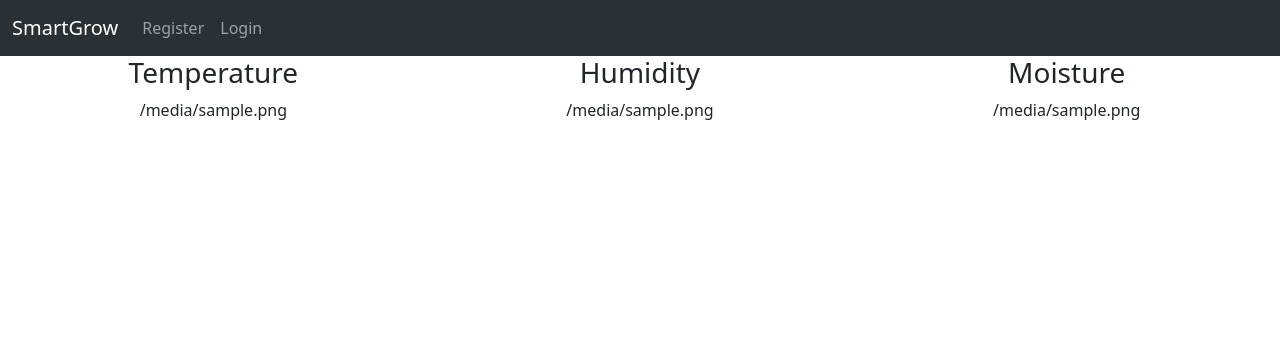
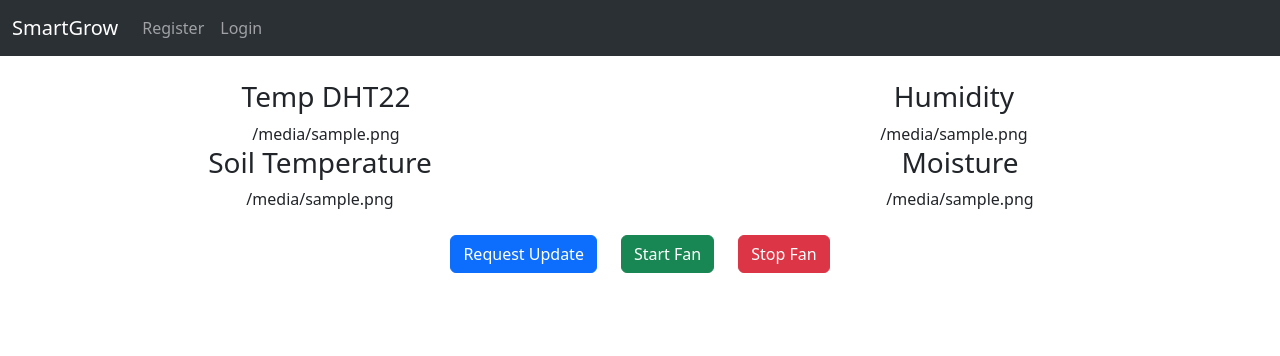
Before and after one commit to JavierVolpe/SmartGrow, a Flask app: template templates/temperature.html in a window 1280 px wide. Shown: the top 356 px of the page. Run offline with Flask 2, Linux system fonts and the light colour scheme; the template is opened without the code that fills it: most values are stand-ins (such as "Sample title", 1, 10 or a date in 2020).

Commit message:
Update temperature.html

```diff
--- a/templates/temperature.html
+++ b/templates/temperature.html
@@ -3,24 +3,50 @@
 {% block title %}Temperature{% endblock %}
 
 {% block content %}
-<center>
-    <div class="container-fluid">  <!-- Use a fluid container to make the graphs more responsive -->
-        <div class="row justify-content-center">  <!-- Center align the row -->
-            <div class="col-lg-4 col-md-6 col-sm-12">
-                <h3>Temperature</h3>
-                {{ data_img | safe }}
+<div class="container-fluid">
+
+    <!-- Graphs -->
+    <div class="row justify-content-center">
+        <div class="row justify-content-center mt-4">
+            <div class="col-lg-6 col-md-6 col-sm-12 text-center">
+                <h3>Temp DHT22</h3>
+                {{ data_img4 | safe }}
             </div>
-            <div class="col-lg-4 col-md-6 col-sm-12">
+        <div class="col-lg-6 col-md-6 col-sm-12 text-center">
             <h3>Humidity</h3>
             {{ data_img2 | safe }}
         </div>
-            <div class="col-lg-4 col-md-6 col-sm-12">
+    </div>
+    <div class="col-lg-6 col-md-6 col-sm-12 text-center">
+        <h3>Soil Temperature</h3>
+        {{ data_img | safe }}
+    </div>
+
+        <div class="col-lg-6 col-md-6 col-sm-12 text-center">
             <h3>Moisture</h3>
             {{ data_img3 | safe }}
         </div>
     </div>
+    <!-- Buttons to Control Devices -->
+    <div class="row justify-content-center my-4">
+        <div class="col-auto">
+            <form action="{{ url_for('send_update') }}" method="post">
+                <button type="submit" class="btn btn-primary">Request Update</button>
+            </form>
         </div>
-</center>
+        <div class="col-auto">
+            <form action="{{ url_for('start_fan') }}" method="post">
+                <button type="submit" class="btn btn-success">Start Fan</button>
+            </form>
+        </div>
+        <div class="col-auto">
+            <form action="{{ url_for('stop_fan') }}" method="post">
+                <button type="submit" class="btn btn-danger">Stop Fan</button>
+            </form>
+        </div>
+    </div>
+
+</div>
 {% endblock %}
 
 {% set active_menu = 'temperature' %}
```
Lines whose indentation alone changed are shown as unchanged.
